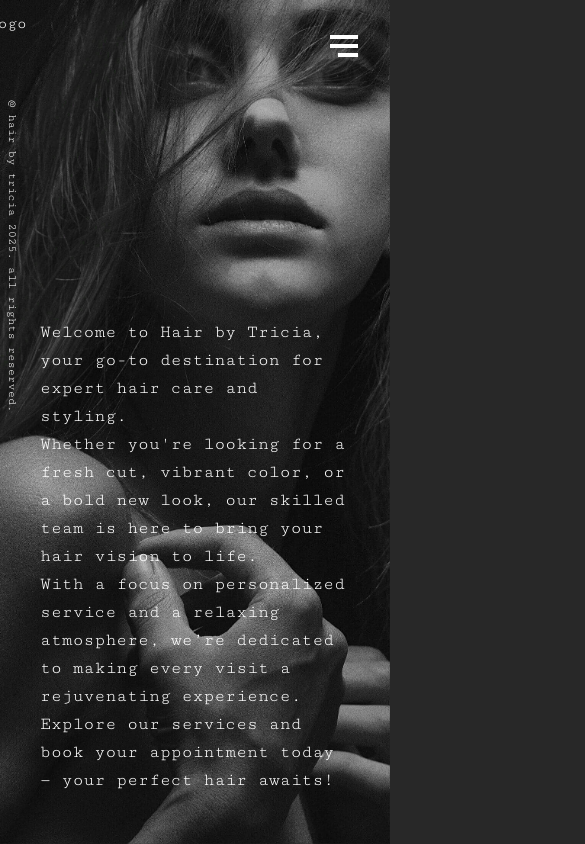
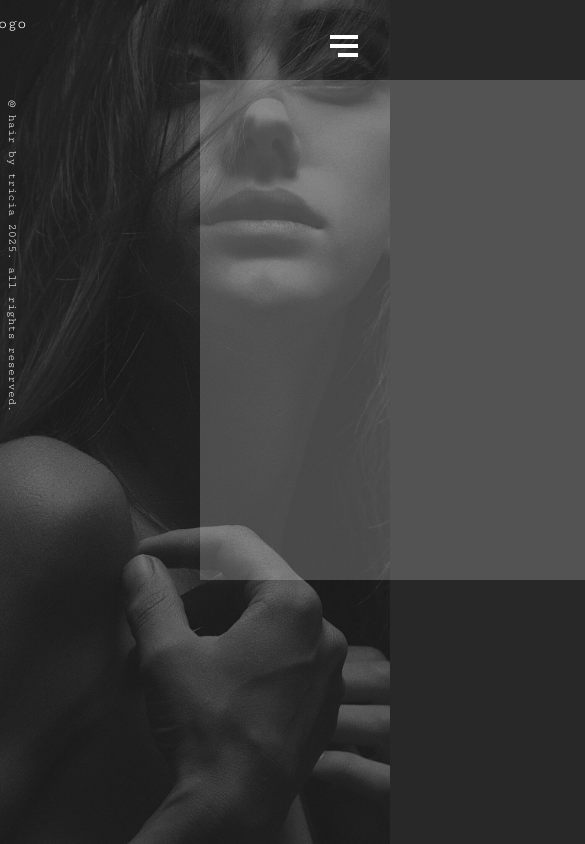
Before and after one commit to jentdev/hair-by-tricia, a React (Vite) app: page / in a window 390 px wide. Shown: the top 844 px of the page, 585 px wide, since content can reach past the window. Built offline with nearby package versions, Linux system fonts and the light colour scheme.

Commit message:
minor ui touch-up

```diff
--- a/src/index.css
+++ b/src/index.css
@@ -65,15 +65,18 @@
     @apply overflow-hidden;
   }
   header img {
-    @apply fixed h-full md:h-screen w-full md:w-auto object-cover -z-10 opacity-100
+    @apply fixed h-full md:h-screen w-full md:w-auto object-cover -z-10 opacity-50 md:opacity-100;
   }
 
   /* home */
   main {
-    @apply w-full flex justify-center md:translate-x-[10%] lg:translate-x-[20%] translate-y-[50%];
+    @apply relative w-full flex flex-col justify-center md:translate-x-[10%] lg:translate-x-[20%] translate-y-[50%];
   }
   main .welcome-text {
-    @apply w-full sm:w-[80%] md:w-[70%] lg:mt-10 p-10 text-lg
+    @apply w-full sm:w-[80%] md:w-[70%] lg:mt-10 p-10 text-xl flex flex-col gap-3;
+  }
+  main .white-rect {
+    @apply  absolute translate-y-[50%] left-[200px] h-[500px] w-[500px] bg-white/20
   }
 
   /* copyright */
@@ -84,9 +87,9 @@
   /* footer */
 
   footer .slogan {
-    @apply hidden md:block absolute bottom-7 sm:bottom-10 right-0 sm:right-10 md:right-15 text-xl sm:text-2xl md:text-3xl uppercase;
+    @apply hidden sm:block absolute bottom-7 sm:bottom-10 right-0 sm:right-10 md:right-15 text-xl sm:text-2xl md:text-3xl uppercase;
   }
   footer .white-rect {
-    @apply hidden md:block absolute bottom-0 right-0 h-1/8 sm:h-1/7 md:h-1/6 w-3/5 bg-white/20
+    @apply hidden sm:block absolute bottom-0 right-0 h-1/8 sm:h-1/7 md:h-1/6 w-3/5 bg-white/20
   }
 }
--- a/src/pages/Home.jsx
+++ b/src/pages/Home.jsx
@@ -4,14 +4,11 @@ export const Home = () => {
   return (
     <main>
       <div className="welcome-text">
-      <div>
-      <p>Welcome to Hair by Tricia, your go-to destination for expert hair care and styling.</p>
-      <p>Whether you're looking for a fresh cut, vibrant color, or a bold new look, our skilled team is here to bring your hair vision to life.</p>
-      <p>With a focus on personalized service and a relaxing atmosphere, we’re dedicated to making every visit a rejuvenating experience.</p>
-      <p>Explore our services and book your appointment today — your perfect hair awaits!</p>
-
+        {/* <p>Welcome to Hair by Tricia, where beauty meets style.</p>
+        <p>Our expert team is dedicated to creating personalized, stunning looks that make you feel your best.</p>
+        <p>Let us transform your hair and bring your vision to life!</p> */}
       </div>
-      </div>
+      <div className="white-rect"></div>
     </main>
   )
 };
```
